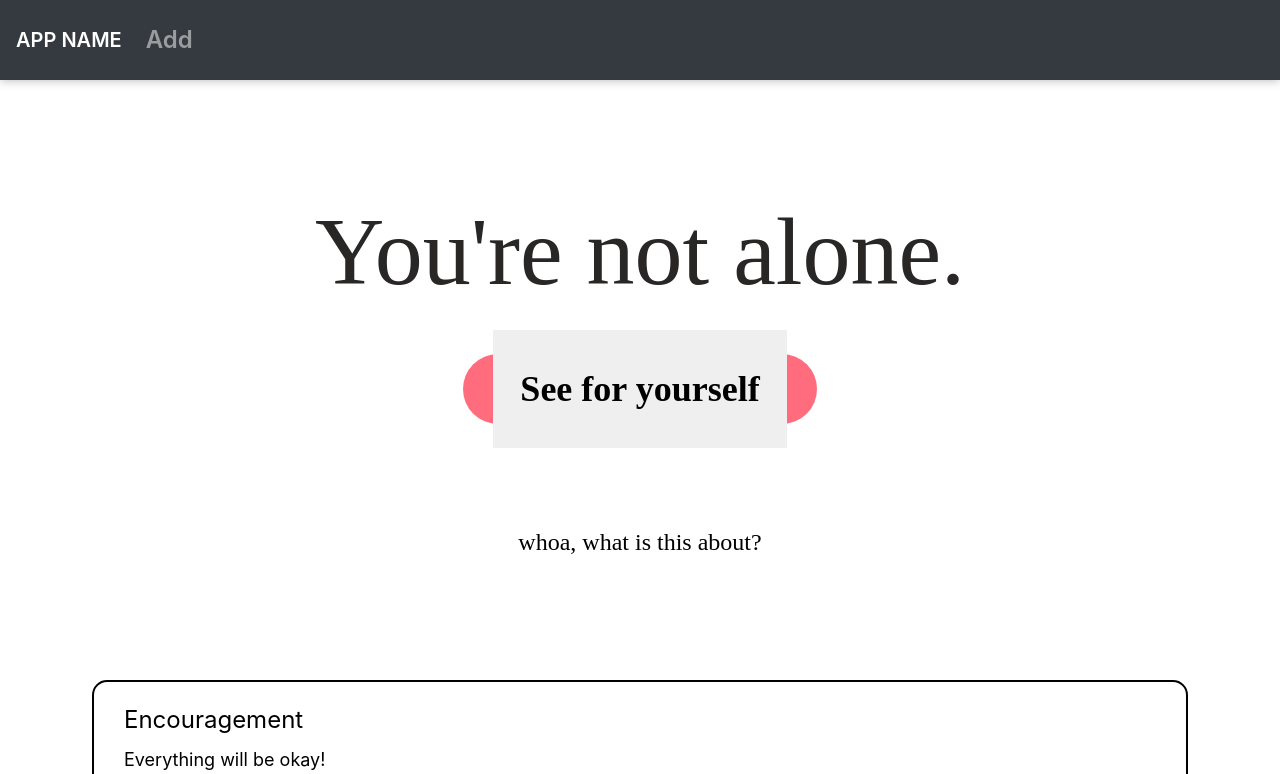
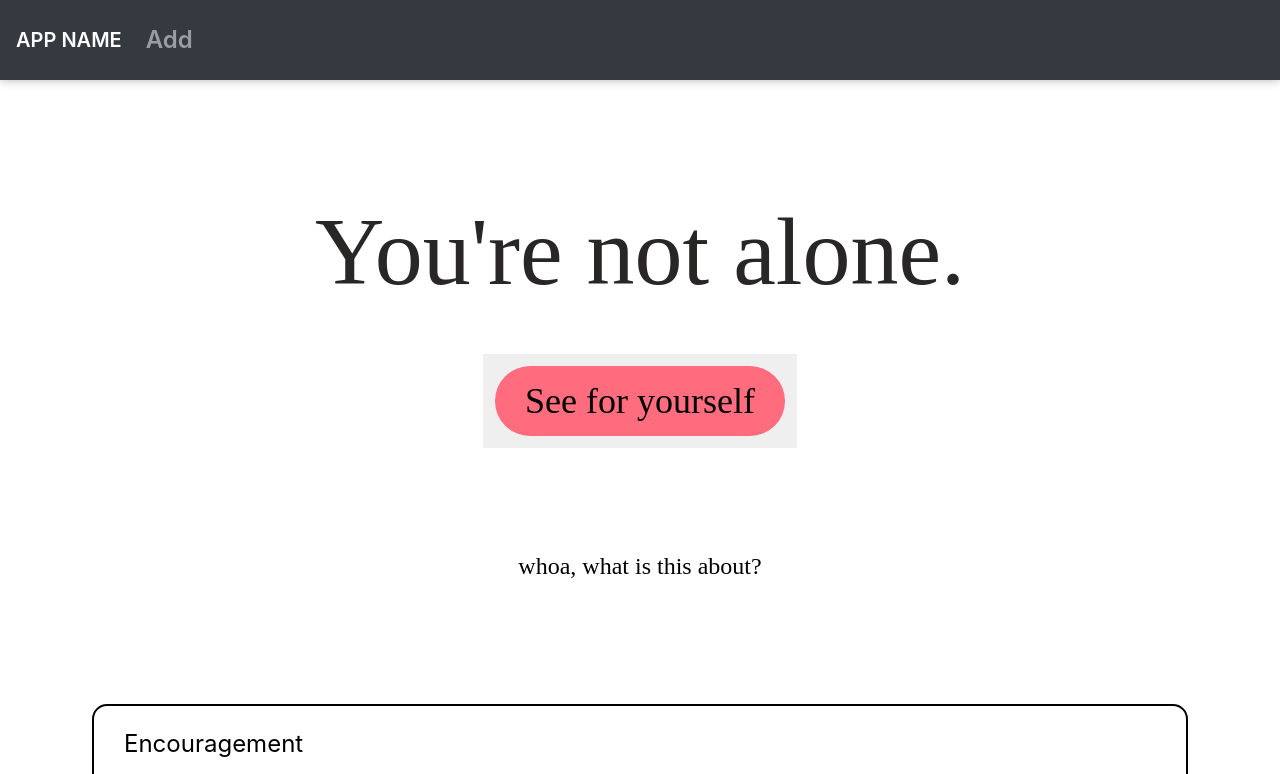
Before and after one commit to DianaDai426/HOTH-2021, a React (Create React App) app in the folder client/: page / in a window 1280 px wide. Shown: the top 774 px of the page. Built offline with nearby package versions, Linux system fonts and the light colour scheme.

Commit message:
land index temp commit

```diff
--- a/client/src/pages/Landing/index.js
+++ b/client/src/pages/Landing/index.js
@@ -11,7 +11,7 @@ export default() =>{
         {/*Landing Title */}
         <section className = {styles.landing}>
             <div className={styles.mainTitle}>You're not alone.</div>
-            <div className={styles.showPosts}><button>See for yourself</button></div>
+           <button> <div className={styles.showPosts}>See for yourself</div></button>
         </section>
 
         {/*about */}
@@ -36,12 +36,9 @@ export default() =>{
             })}
 
         </section>
-<<<<<<< HEAD
-=======
         */}
 
 
->>>>>>> dcc10cd030635b68711f1f29df201ff383ba96e3
 
     </div>
 }
```
